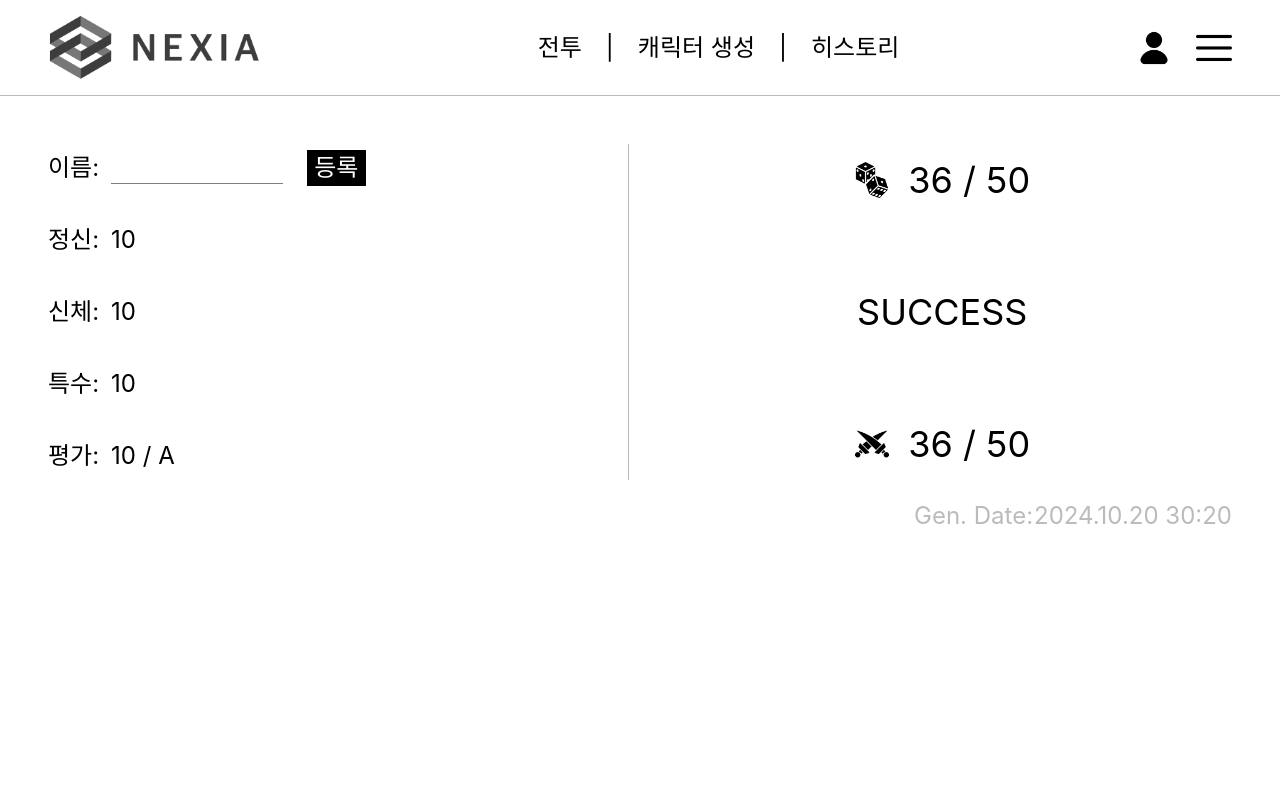
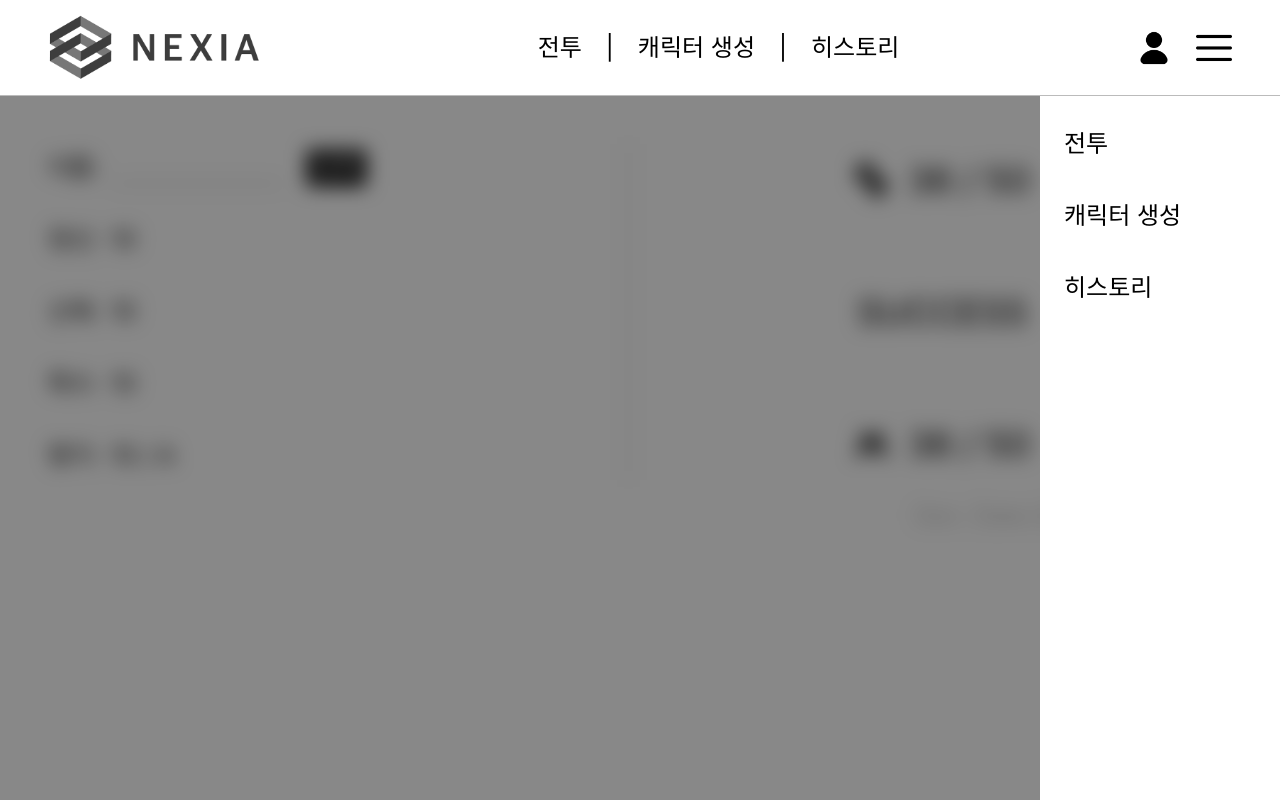
Before and after one commit to aeri123443/nexia, a React (Create React App) app: page / in a window 1280 px wide. Built offline with nearby package versions, Linux system fonts and the light colour scheme.

Commit message:
[feat] 좌측 메뉴 구현
Resolves: #14

```diff
--- a/src/App.js
+++ b/src/App.js
@@ -1,16 +1,17 @@
 import React from 'react';
+import { BrowserRouter as Router, Route, Switch } from 'react-router-dom';
 import './App.css';
 import Battle from './Battle/Battle';
 import Header from './Header/Header';
 import Generation from './Generation/Generation';
 import Historys from './Historys/Historys';
-
-import { BrowserRouter as Router, Route, Switch } from 'react-router-dom';
+import SubMenu from './SubMenu/SubMenu';
 
 function App() {
   return (
     <Router basename="/nexia">
       <Header />
+      <SubMenu />
       <Switch>
         <Route path="/" exact component={Battle} />
         <Route path="/battle" exact component={Battle} />
--- a/src/Header/Header.jsx
+++ b/src/Header/Header.jsx
@@ -1,31 +1,38 @@
 import React from 'react'
 import './css/index.css';
-import { useLocation, Link } from 'react-router-dom';
+import { useLocation, useHistory } from 'react-router-dom';
 function Header() {
     const location = useLocation();
     const path = location.pathname;
+    const history = useHistory();
+
+    const menuClick = (url) => {
+        history.push(url);
+    };
 
     return (
         <div className='header'>
             <div className='header-left'>
                 <div className='logo'>
                 <img src={`${process.env.PUBLIC_URL}/assets/logo.png`} alt='전투'/>
-
                 </div>
             </div>
             <div className='header-middle'>
                 <ul className='gnb'>
-                     <li className={`gnb-battle ${path === '/battle' ? 'active' : ''}`} >
-                         <Link to="/battle">전투</Link>
-                    </li>
+                    <li
+                        className={`gnb-battle ${path === '/battle' ? 'active' : ''}`}
+                        onClick={() => menuClick('/battle')}
+                    > 전투 </li>
                      <span className='separator'>|</span>
-                     <li className={`gnb-generation ${path === '/gen' ? 'active' : ''}`} >
-                        <Link to="/gen">캐릭터 생성</Link>
-                     </li>
+                    <li
+                        className={`gnb-generation ${path === '/gen' ? 'active' : ''}`}
+                        onClick={() => menuClick('/gen')}
+                    > 캐릭터 생성 </li>
                      <span className='separator'>|</span>
-                     <li className={`gnb-history ${path === '/history' ? 'active' : ''}`} >
-                         <Link to="/history">히스토리</Link>
-                     </li>
+                    <li
+                        className={`gnb-history ${path === '/history' ? 'active' : ''}`}
+                        onClick={() => menuClick('/history')}
+                    > 히스토리 </li>
                 </ul>
             </div>
             <div className='header-right'>
--- /dev/null
+++ b/src/SubMenu/SubMenu.jsx
@@ -0,0 +1,36 @@
+import React from 'react'
+import './css/index.css'
+import { useLocation, useHistory } from 'react-router-dom';
+
+function SubMenu() {
+    const location = useLocation();
+    const path = location.pathname;
+    const history = useHistory();
+
+    const menuClick = (url) => {
+        history.push(url);
+    };
+
+    return (
+    <div className='sub-menu'>
+        <div className='wrap-sub-menu'>
+            <ul className='sub-menu-items'>
+                <li
+                    className={`sub-list ${path === '/battle' ? 'active' : ''}`}
+                    onClick={() => menuClick('/battle')}
+                > 전투 </li>
+                <li
+                    className={`sub-list ${path === '/gen' ? 'active' : ''}`}
+                    onClick={() => menuClick('/gen')}
+                > 캐릭터 생성 </li>
+                <li
+                    className={`sub-list ${path === '/history' ? 'active' : ''}`}
+                    onClick={() => menuClick('/history')}
+                > 히스토리 </li>
+            </ul>
+        </div>
+    </div>
+    )
+}
+
+export default SubMenu
--- /dev/null
+++ b/src/SubMenu/css/index.css
@@ -0,0 +1,52 @@
+#root .sub-menu {
+  position: fixed;
+  width: 100vw;
+  height: calc(100vh - 4em);
+  top: 4em;
+  background-color: rgba(0, 0, 0, 0.4666666667);
+  -webkit-backdrop-filter: blur(10px);
+          backdrop-filter: blur(10px);
+  z-index: 30;
+  display: flex;
+  justify-content: flex-end;
+}
+#root .sub-menu .wrap-sub-menu {
+  position: relative;
+  right: 0;
+  height: 100%;
+  width: 10em;
+  background-color: white;
+}
+#root .sub-menu .wrap-sub-menu .sub-menu-items {
+  height: 6em;
+  width: 100%;
+  margin: 0;
+  margin-top: 0.5em;
+  padding: 0;
+  position: relative;
+  list-style-type: none;
+  display: flex;
+  flex-direction: column;
+  justify-content: stretch;
+}
+#root .sub-menu .wrap-sub-menu .sub-menu-items .sub-list {
+  display: flex;
+  align-items: center;
+  min-height: 3em;
+  padding: 0 1em;
+  color: black;
+  transition: all 0.15s linear;
+}
+#root .sub-menu .wrap-sub-menu .sub-menu-items .sub-list.active {
+  background-color: #333;
+  color: white;
+}
+#root .sub-menu .wrap-sub-menu .sub-menu-items .sub-list:hover {
+  cursor: pointer;
+  background-color: #EEE;
+  color: black;
+}
+#root .sub-menu .wrap-sub-menu .sub-menu-items .sub-list > a {
+  color: inherit;
+  text-decoration: none;
+}/*# sourceMappingURL=index.css.map */
--- /dev/null
+++ b/src/SubMenu/css/index.scss
@@ -0,0 +1,60 @@
+#root{
+    .sub-menu{
+        position: fixed;
+        width: 100vw;
+        height: calc(100vh - 4em);
+        top: 4em;
+        background-color: #0007;
+        backdrop-filter: blur(10px);
+        z-index: 30;
+        display: flex;
+        justify-content: flex-end;
+
+        .wrap-sub-menu{
+            position: relative;
+            right: 0;
+            height: 100%;
+            width: 10em;
+            background-color: white;
+
+            .sub-menu-items{
+                height: 6em;
+                width: 100%;
+                margin: 0;
+                margin-top: .5em;
+                padding: 0;
+                position: relative;
+                list-style-type: none;
+                display: flex;
+                flex-direction: column;
+                justify-content: stretch;
+
+                .sub-list{
+                    display: flex;
+                    align-items: center;
+                    min-height: 3em;
+                    padding: 0 1em;
+                    color: black;
+                    transition: all 0.15s linear;
+
+
+                    &.active{
+                        background-color: #333;
+                        color: white;
+                    }
+                    &:hover{
+                        cursor: pointer;
+                        background-color: #EEE;
+                        color: black;
+
+                    }
+
+                    &>a{
+                        color: inherit;
+                        text-decoration: none;
+                    }
+                }
+            }
+        }
+    }
+}
```
Also changed, not shown: 1 other file (tests, documents, lock files or other folders).
